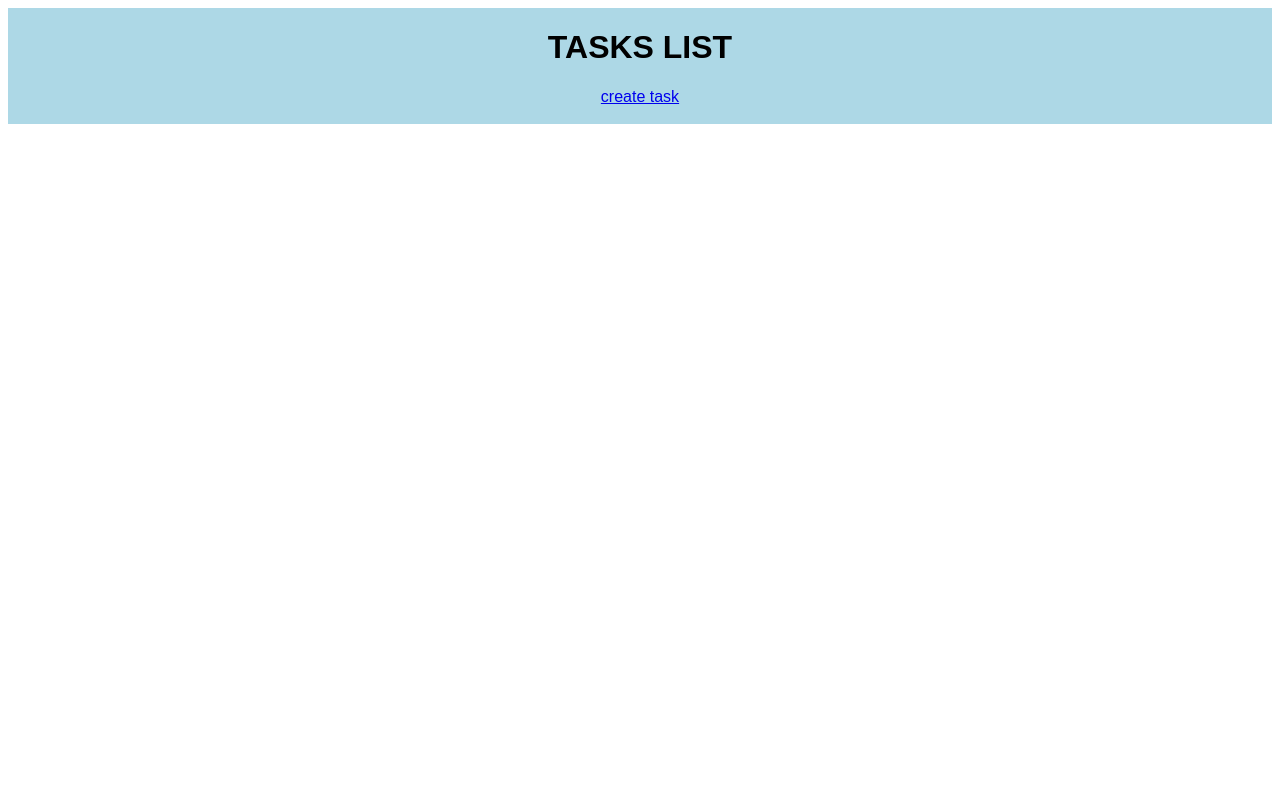
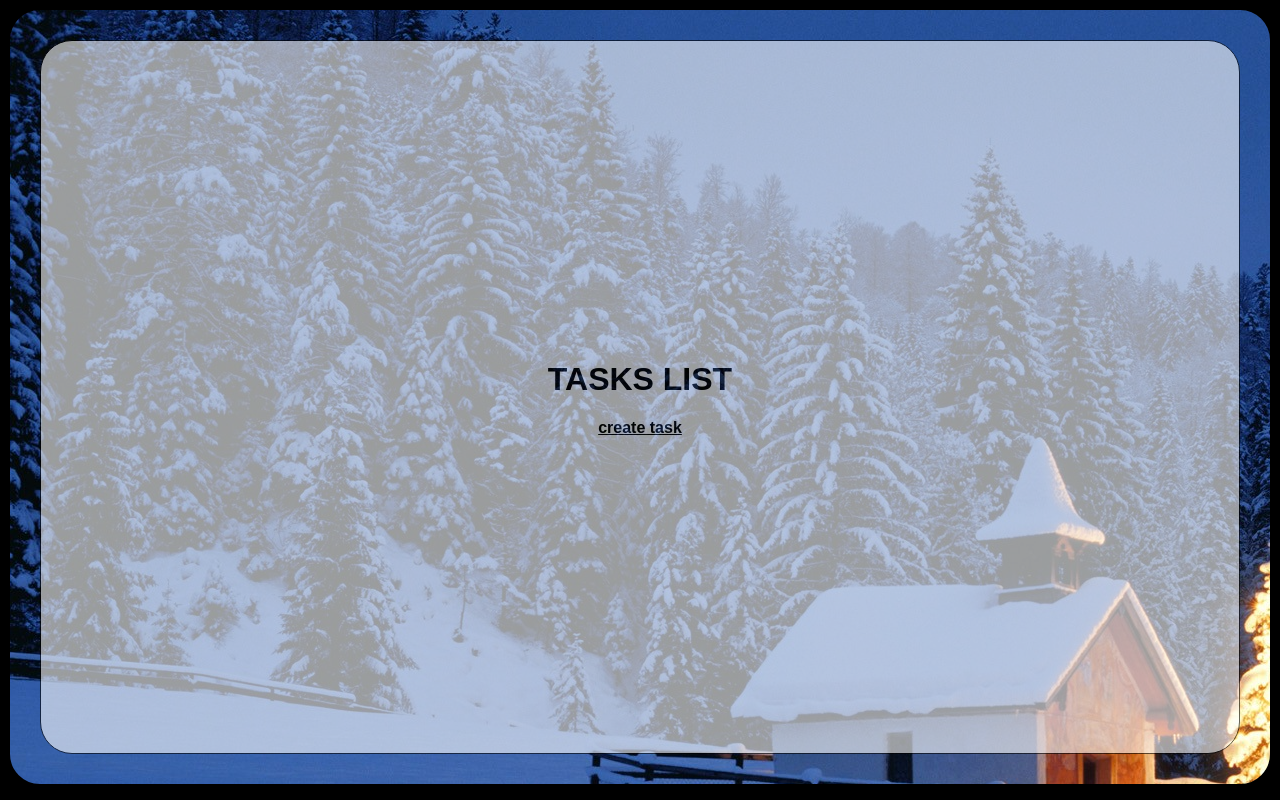
Before and after one commit to AdrielScheffer/To-Do-App, a Django app: page / in a window 1280 px wide. Run offline with Django 3.2, Linux system fonts and the light colour scheme; data that the repository does not hold is empty.

Commit message:
css added to make some visual changes

```diff
--- a/To_Do_App/settings.py
+++ b/To_Do_App/settings.py
@@ -121,6 +121,8 @@ USE_TZ = True
 
 STATIC_URL = '/static/'
 
+
+
 # Default primary key field type
 # https://docs.djangoproject.com/en/3.2/ref/settings/#default-auto-field
 
--- a/static/css/style.css
+++ b/static/css/style.css
@@ -1,10 +1,35 @@
 
-.body-tasks {
-    background-color: lightblue;
-    font-family: Arial, Helvetica, sans-serif;
+.background {
+    background: url(../images/snow.jpg) repeat;
+    border: 2px solid black;
+    border-radius: 2rem;
+    min-height: 95vh;
+}
+
+
+
+.transparent-box div, a, h1 {
+    font-family: fantasy;
+    font-weight: bold;
+    color: #000000;
+
+}
+
+.transparent-box{
     display: flex;
     flex-direction: column;
     justify-content:center ;
     align-items:center ;
+    margin: 30px;
+    background-color: #ffffff;
+    border: 1px solid black;
+    border-radius: 2rem;
+    opacity: 0.6;
+    min-height: 89vh;
+
 
 }
+
+html{
+    background-color: #000000;
+}
--- /dev/null
+++ b/static/css/style_delete.css
@@ -0,0 +1,6 @@
+.div-delete{
+    display: flex;
+    flex-direction: column;
+    justify-content:center ;
+    align-items:center ;
+}
--- a/tasks/templates/create_task.html
+++ b/tasks/templates/create_task.html
@@ -1,3 +1,4 @@
+{%extends 'index.html'%}
 <!DOCTYPE html>
 <html lang="en">
 <head>
@@ -7,6 +8,7 @@
     <title>Document</title>
 </head>
 <body>
+    {% block content %}
     <form method="POST">
         {% csrf_token %}
         {{form.media}}
@@ -17,5 +19,6 @@
         <input type="submit" value= "enviar">
 
     </form>
+    {% endblock %}
 </body>
 </html>
--- a/tasks/templates/index.html
+++ b/tasks/templates/index.html
@@ -2,6 +2,7 @@
 <!DOCTYPE html>
 <html lang="en">
 <head>
+
     <link rel="stylesheet" href="{% static 'css/style.css' %}">
     <meta charset="UTF-8">
     <meta http-equiv="X-UA-Compatible" content="IE=edge">
@@ -9,7 +10,9 @@
     <title>Document</title>
 </head>
 <body>
-    <div class = 'body-tasks'>
+    <div class = 'background'>
+        <div class = 'transparent-box'>
+            {% block content %}
             <h1>TASKS LIST</h1>
             <a class="btn btn-success" href= "{% url 'task_creation' %}">create task</a>
             <br>
@@ -20,6 +23,8 @@
                 </div>
                 <a href="{% url 'delete' tasks.pk %}">delete</a>
             {% endfor %}
+            {% endblock content %}
+        </div>
     </div>
 </body>
 
```
Also changed, not shown: tasks/templates/delete_task.html (+5 -2 lines), static/images/snow.jpg (added). Lines whose indentation alone changed are shown as unchanged.
